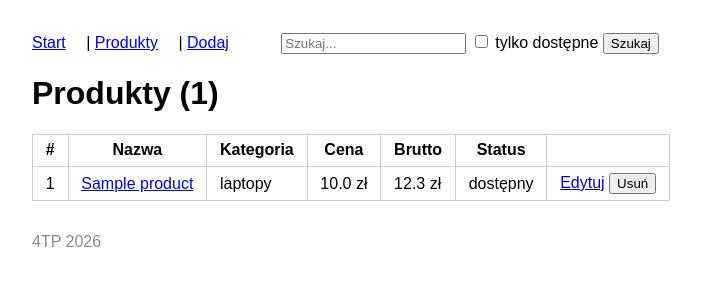
After one commit to pavlo-kavkovskyi/flask-shop, a Flask app: page /products in a window 1280 px wide. The commit adds this page. Shown: the top 300 px of the page, without its empty margins (158-859 px from the left). Run offline with Flask 3, Linux system fonts and the light colour scheme; tables that the repository leaves empty hold one stand-in row (values such as "Sample post").

Commit message:
refactor: rename Polish identifiers to English

```diff
--- a/app.py
+++ b/app.py
@@ -1,39 +1,38 @@
-from flask import Flask, redirect, render_template, request, url_for
+from flask import Flask, abort, redirect, render_template, request, url_for
 
-from models import Kategoria, Produkt, db
+from models import Category, Product, db
 
 app = Flask(__name__)
-app.config["SQLALCHEMY_DATABASE_URI"] = "sqlite:///sklep.db"
+app.config["SQLALCHEMY_DATABASE_URI"] = "sqlite:///shop.db"
 db.init_app(app)
-
 
 with app.app_context():
     db.create_all()
-    if not Kategoria.query.first():
+    if not Category.query.first():
         db.session.add_all(
-            [Kategoria(nazwa=n) for n in ("laptopy", "akcesoria", "monitory", "inne")]
+            [Category(name=n) for n in ("laptopy", "akcesoria", "monitory", "inne")]
         )
         db.session.commit()
 
 
-# ---------- Trasy z materiałów 04-05 ----------
-@app.route("/witaj")
+# ---------- Routes from materials 04-05 ----------
+@app.route("/")
 def index():
-    return render_template("index.html", projekt="Sklep 4TP", imie="Jan Kowalski")
+    return render_template("index.html", project="Sklep 4TP", user_name="Jan Kowalski")
 
 
-@app.route("/o-nas")
-def o_nas():
+@app.route("/about-us")
+def about_us():
     return "Jesteśmy klasą 4 Technik Programista. Robimy sklep internetowy."
 
 
-@app.route("/kontakt")
-def kontakt():
+@app.route("/contact")
+def contact():
     return "Napisz: sklep@example.com"
 
 
-@app.route("/regulamin")
-def regulamin():
+@app.route("/terms")
+def terms():
     return "Regulamin sklepu: kupujesz, płacisz, odbierasz. Zwrot w 14 dni."
 
 
@@ -44,48 +43,48 @@ def admin():
 
 @app.route("/api/info")
 def api_info():
-    return {"nazwa": "flask-shop", "autor": "Jan Kowalski", "wersja": "0.1"}
+    return {"name": "flask-shop", "author": "Jan Kowalski", "version": "0.1"}
 
 
-@app.route("/czesc/<imie>")
-def czesc(imie):
-    return f"Cześć, {imie}!"
+@app.route("/hello/<name>")
+def hello(name):
+    return f"Cześć, {name}!"
 
 
-@app.route("/czesc/<imie>/<int:wiek>")
-def czesc_wiek(imie, wiek):
-    return f"Cześć, {imie}, masz {wiek} lat"
+@app.route("/hello/<name>/<int:age>")
+def hello_age(name, age):
+    return f"Cześć, {name}, masz {age} lat"
 
 
-@app.route("/dodaj/<int:a>/<int:b>")
-def dodaj_liczby(a, b):
+@app.route("/add/<int:a>/<int:b>")
+def add_numbers(a, b):
     return f"{a} + {b} = {a + b}"
 
 
-@app.route("/odejmij/<int:a>/<int:b>")
-def odejmij(a, b):
+@app.route("/subtract/<int:a>/<int:b>")
+def subtract(a, b):
     return f"{a} - {b} = {a - b}"
 
 
-@app.route("/pomnoz/<int:a>/<int:b>")
-def pomnoz(a, b):
+@app.route("/multiply/<int:a>/<int:b>")
+def multiply(a, b):
     return f"{a} * {b} = {a * b}"
 
 
-@app.route("/podziel/<int:a>/<int:b>")
-def podziel(a, b):
+@app.route("/divide/<int:a>/<int:b>")
+def divide(a, b):
     if b == 0:
         return "Nie dzielimy przez zero", 400
     return f"{a} / {b} = {a / b}"
 
 
-@app.route("/potega/<int:a>/<int:b>")
-def potega(a, b):
+@app.route("/power/<int:a>/<int:b>")
+def power(a, b):
     return f"{a} ^ {b} = {a**b}"
 
 
-@app.route("/tabliczka/<int:n>")
-def tabliczka(n):
+@app.route("/multiplication-table/<int:n>")
+def multiplication_table(n):
     if not 1 <= n <= 20:
         return "n musi być z przedziału 1-20", 400
     return "<br>".join(f"{n} x {i} = {n * i}" for i in range(1, 11))
@@ -93,65 +92,82 @@ def tabliczka(n):
 
 @app.route("/start")
 def start():
-    return redirect(url_for("lista"))
+    return redirect(url_for("product_list"))
 
 
-# ---------- Materiał 07: CRUD na bazie ----------
-@app.route("/")
-def lista():
+# ---------- Material 07: CRUD ----------
+def read_product_form():
+    """Czyta pola formularza; przy złych danych kończy żądaniem 400."""
+    try:
+        name = request.form["name"].strip()
+        price = float(request.form["price"].replace(",", "."))
+        category_id = int(request.form["category_id"])
+    except (KeyError, ValueError):
+        abort(400)
+    if not name or price < 0:
+        abort(400)
+    return name, price, category_id, "is_available" in request.form
+
+
+@app.route("/products")
+def product_list():
     q = request.args.get("q", "").strip()
-    tylko_dostepne = request.args.get("tylko_dostepne") == "1"
-    zapytanie = Produkt.query
-    if tylko_dostepne:
-        zapytanie = zapytanie.filter_by(dostepny=True)
+    only_available = request.args.get("only_available") == "1"
+    query = Product.query
+    if only_available:
+        query = query.filter_by(is_available=True)
     if q:
-        zapytanie = zapytanie.filter(Produkt.nazwa.contains(q))
-    produkty = zapytanie.order_by(Produkt.nazwa).all()
+        query = query.filter(Product.name.contains(q))
+    products = query.order_by(Product.name).all()
     return render_template(
-        "lista.html", produkty=produkty, q=q, tylko_dostepne=tylko_dostepne
+        "products/list.html", products=products, q=q, only_available=only_available
     )
 
 
-@app.route("/element/<int:id>")
-def szczegoly(id):
-    p = Produkt.query.get_or_404(id)
-    return render_template("element.html", p=p)
+@app.route("/products/add", methods=["GET", "POST"])
+def product_add():
+    if request.method == "POST":
+        name, price, category_id, is_available = read_product_form()
+        product = Product(
+            name=name, price=price, category_id=category_id, is_available=is_available
+        )
+        db.session.add(product)
+        db.session.commit()
+        return redirect(url_for("product_list"))
+    return render_template(
+        "products/form.html", product=None, categories=Category.query.all()
+    )
 
 
-@app.route("/dodaj", methods=["GET", "POST"])
-def dodaj():
-    if request.method == "POST":
-        p = Produkt(
-            nazwa=request.form["nazwa"],
-            cena=float(request.form["cena"]),
-            kategoria_id=int(request.form["kategoria_id"]),
-            dostepny="dostepny" in request.form,
-        )
-        db.session.add(p)
-        db.session.commit()
-        return redirect(url_for("lista"))
-    return render_template("dodaj.html", kategorie=Kategoria.query.all())
+@app.route("/products/<int:product_id>")
+def product_detail(product_id):
+    product = Product.query.get_or_404(product_id)
+    return render_template("products/detail.html", product=product)
 
 
-@app.route("/edytuj/<int:id>", methods=["GET", "POST"])
-def edytuj(id):
-    p = Produkt.query.get_or_404(id)
+@app.route("/products/<int:product_id>/edit", methods=["GET", "POST"])
+def product_edit(product_id):
+    product = Product.query.get_or_404(product_id)
     if request.method == "POST":
-        p.nazwa = request.form["nazwa"]
-        p.cena = float(request.form["cena"])
-        p.kategoria_id = int(request.form["kategoria_id"])
-        p.dostepny = "dostepny" in request.form
+        (
+            product.name,
+            product.price,
+            product.category_id,
+            product.is_available,
+        ) = read_product_form()
         db.session.commit()
-        return redirect(url_for("szczegoly", id=p.id))
-    return render_template("edytuj.html", p=p, kategorie=Kategoria.query.all())
+        return redirect(url_for("product_detail", product_id=product.id))
+    return render_template(
+        "products/form.html", product=product, categories=Category.query.all()
+    )
 
 
-@app.route("/usun/<int:id>", methods=["POST"])
-def usun(id):
-    p = Produkt.query.get_or_404(id)
-    db.session.delete(p)
+@app.route("/products/<int:product_id>/delete", methods=["POST"])
+def product_delete(product_id):
+    product = Product.query.get_or_404(product_id)
+    db.session.delete(product)
     db.session.commit()
-    return redirect(url_for("lista"))
+    return redirect(url_for("product_list"))
 
 
 if __name__ == "__main__":
--- a/models.py
+++ b/models.py
@@ -2,25 +2,28 @@ from flask_sqlalchemy import SQLAlchemy
 
 db = SQLAlchemy()
 
+VAT_RATE = 0.23
+VAT_MULTIPLIER = 1 + VAT_RATE
 
-class Kategoria(db.Model):
+
+class Category(db.Model):
     id = db.Column(db.Integer, primary_key=True)
-    nazwa = db.Column(db.String(50), nullable=False, unique=True)
+    name = db.Column(db.String(50), nullable=False, unique=True)
 
     def __repr__(self):
-        return f"<Kategoria {self.nazwa}>"
+        return f"<Category {self.name}>"
 
 
-class Produkt(db.Model):
+class Product(db.Model):
     id = db.Column(db.Integer, primary_key=True)
-    nazwa = db.Column(db.String(100), nullable=False)
-    cena = db.Column(db.Float, nullable=False)
-    dostepny = db.Column(db.Boolean, default=True)
-    kategoria_id = db.Column(db.Integer, db.ForeignKey("kategoria.id"))
-    kategoria = db.relationship("Kategoria", backref="produkty")
+    name = db.Column(db.String(100), nullable=False)
+    price = db.Column(db.Float, nullable=False)
+    is_available = db.Column(db.Boolean, default=True)
+    category_id = db.Column(db.Integer, db.ForeignKey("category.id"))
+    category = db.relationship("Category", backref="products")
 
-    def cena_brutto(self):
-        return round(self.cena * 1.23, 2)
+    def gross_price(self):
+        return round(self.price * VAT_MULTIPLIER, 2)
 
     def __repr__(self):
-        return f"<Produkt {self.nazwa}>"
+        return f"<Product {self.name}>"
--- a/static/style.css
+++ b/static/style.css
@@ -1,7 +1,7 @@
 body { font-family: Arial, sans-serif; max-width: 900px; margin: 2rem auto; }
 nav a { margin-right: 1rem; }
-nav .szukaj { display: inline; margin-left: 2rem; }
+nav .search { display: inline; margin-left: 2rem; }
 table { border-collapse: collapse; }
 td, th { border: 1px solid #ccc; padding: .4rem .8rem; }
-tr.niedostepny { background: #fdecea; color: #777; }
+tr.unavailable { background: #fdecea; color: #777; }
 footer { margin-top: 2rem; color: #888; }
--- a/templates/base.html
+++ b/templates/base.html
@@ -2,22 +2,23 @@
 <html lang="pl">
 <head>
     <meta charset="UTF-8">
-    <title>{% block tytul %}Sklep 4TP{% endblock %}</title>
+    <title>{% block title %}Sklep 4TP{% endblock %}</title>
     <link rel="stylesheet" href="{{ url_for('static', filename='style.css') }}">
 </head>
 <body>
     <nav>
-        <a href="{{ url_for('lista') }}">Start</a> |
-        <a href="{{ url_for('dodaj') }}">Dodaj</a>
-        <form method="get" action="{{ url_for('lista') }}" class="szukaj">
+        <a href="{{ url_for('index') }}">Start</a> |
+        <a href="{{ url_for('product_list') }}">Produkty</a> |
+        <a href="{{ url_for('product_add') }}">Dodaj</a>
+        <form method="get" action="{{ url_for('product_list') }}" class="search">
             <input name="q" placeholder="Szukaj..." value="{{ q or '' }}">
-            <label><input type="checkbox" name="tylko_dostepne" value="1"
-                {% if tylko_dostepne %}checked{% endif %}> tylko dostępne</label>
+            <label><input type="checkbox" name="only_available" value="1"
+                {% if only_available %}checked{% endif %}> tylko dostępne</label>
             <button>Szukaj</button>
         </form>
     </nav>
     <main>
-        {% block tresc %}{% endblock %}
+        {% block content %}{% endblock %}
     </main>
     <footer>4TP 2026</footer>
 </body>
--- a/templates/index.html
+++ b/templates/index.html
@@ -1,5 +1,5 @@
 {% extends "base.html" %}
-{% block tresc %}
-<h1>{{ projekt }}</h1>
-<p>Witaj, {{ imie }}!</p>
+{% block content %}
+<h1>{{ project }}</h1>
+<p>Witaj, {{ user_name }}!</p>
 {% endblock %}
--- /dev/null
+++ b/templates/products/list.html
@@ -0,0 +1,29 @@
+{% extends "base.html" %}
+{% block title %}Produkty – Sklep 4TP{% endblock %}
+{% block content %}
+<h1>Produkty ({{ products|length }})</h1>
+
+{% if products %}
+<table>
+    <tr><th>#</th><th>Nazwa</th><th>Kategoria</th><th>Cena</th><th>Brutto</th><th>Status</th><th></th></tr>
+    {% for p in products %}
+    <tr{% if not p.is_available %} class="unavailable"{% endif %}>
+        <td>{{ loop.index }}</td>
+        <td><a href="{{ url_for('product_detail', product_id=p.id) }}">{{ p.name }}</a></td>
+        <td>{{ p.category.name if p.category else '–' }}</td>
+        <td>{{ p.price }} zł</td>
+        <td>{{ p.gross_price() }} zł</td>
+        <td>{% if p.is_available %}dostępny{% else %}<b>niedostępny</b>{% endif %}</td>
+        <td>
+            <a href="{{ url_for('product_edit', product_id=p.id) }}">Edytuj</a>
+            <form method="post" action="{{ url_for('product_delete', product_id=p.id) }}" style="display:inline">
+                <button>Usuń</button>
+            </form>
+        </td>
+    </tr>
+    {% endfor %}
+</table>
+{% else %}
+<p>Brak produktów. <a href="{{ url_for('product_add') }}">Dodaj pierwszy</a>.</p>
+{% endif %}
+{% endblock %}
```
Also changed, not shown: templates/dodaj.html (deleted, +0 -17 lines), templates/edytuj.html (deleted, +0 -17 lines), templates/element.html (deleted, +0 -11 lines), templates/lista.html (deleted, +0 -29 lines), templates/products/detail.html (added, +11 -0 lines), templates/products/form.html (added, +19 -0 lines).
